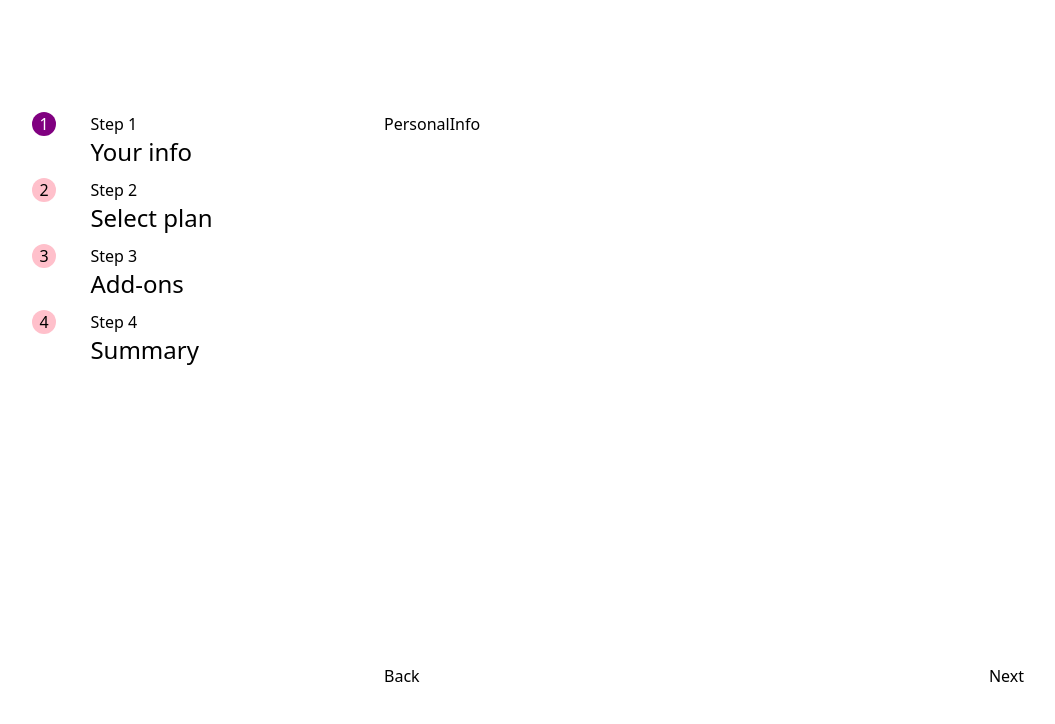
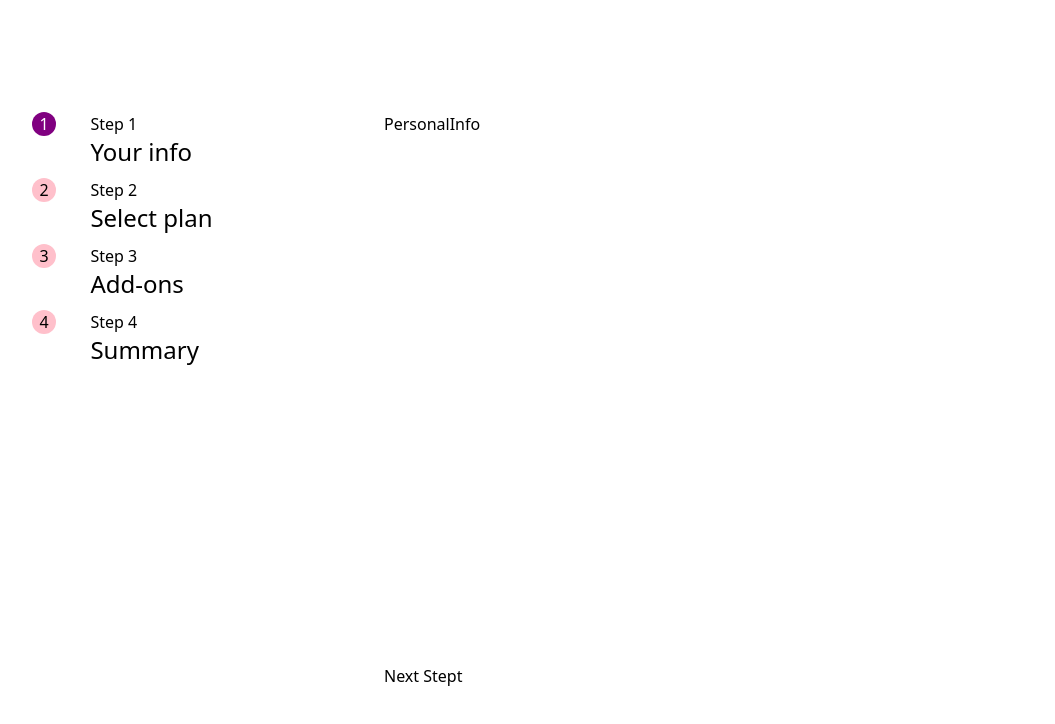
Before and after one commit to itksweb/multi-step-form-react, a React (Vite) app: page / in a window 1280 px wide. Shown: the top 724 px of the page, without its empty margins (112-1167 px from the left). Built offline with nearby package versions, Linux system fonts and the light colour scheme.

Commit message:
Next and back buttons display optimised

```diff
--- a/src/App.jsx
+++ b/src/App.jsx
@@ -41,8 +41,8 @@ const App = () => {
           {step === 4 && <Summary isMonthly={isMonthly}  changePlan={changePlan} />}
         </div>
         <div className="btns flex justify-between">
-          <button className="btn" onClick={prevStep}>Back</button>
-          <button className="btn" onClick={nextStep} >Next</button>
+          {step !== 1 && <button className="btn" onClick={prevStep}>Go Back</button>}
+          <button className="btn" onClick={nextStep} >{step === 4 ? "Confirm":"Next Step"}t</button>
         </div>
       </main>
     </div>
```
